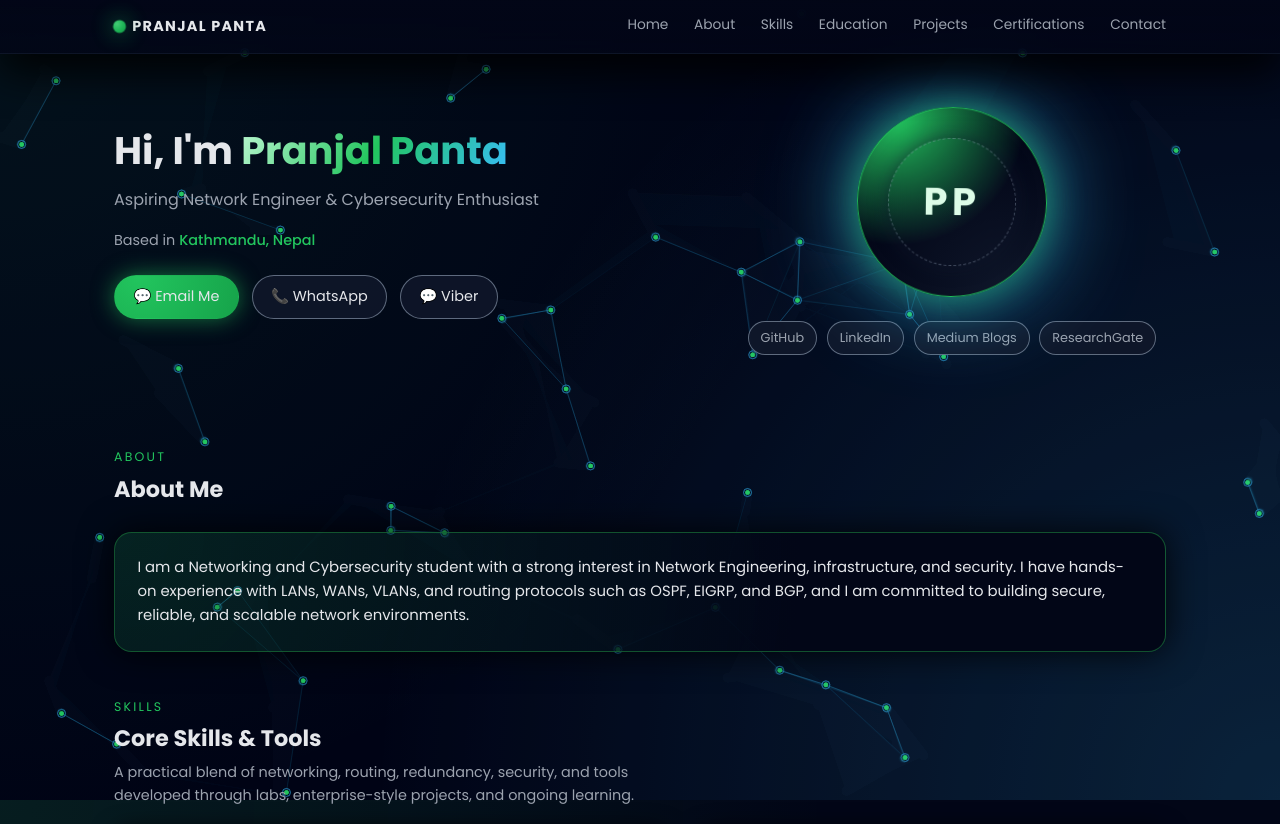
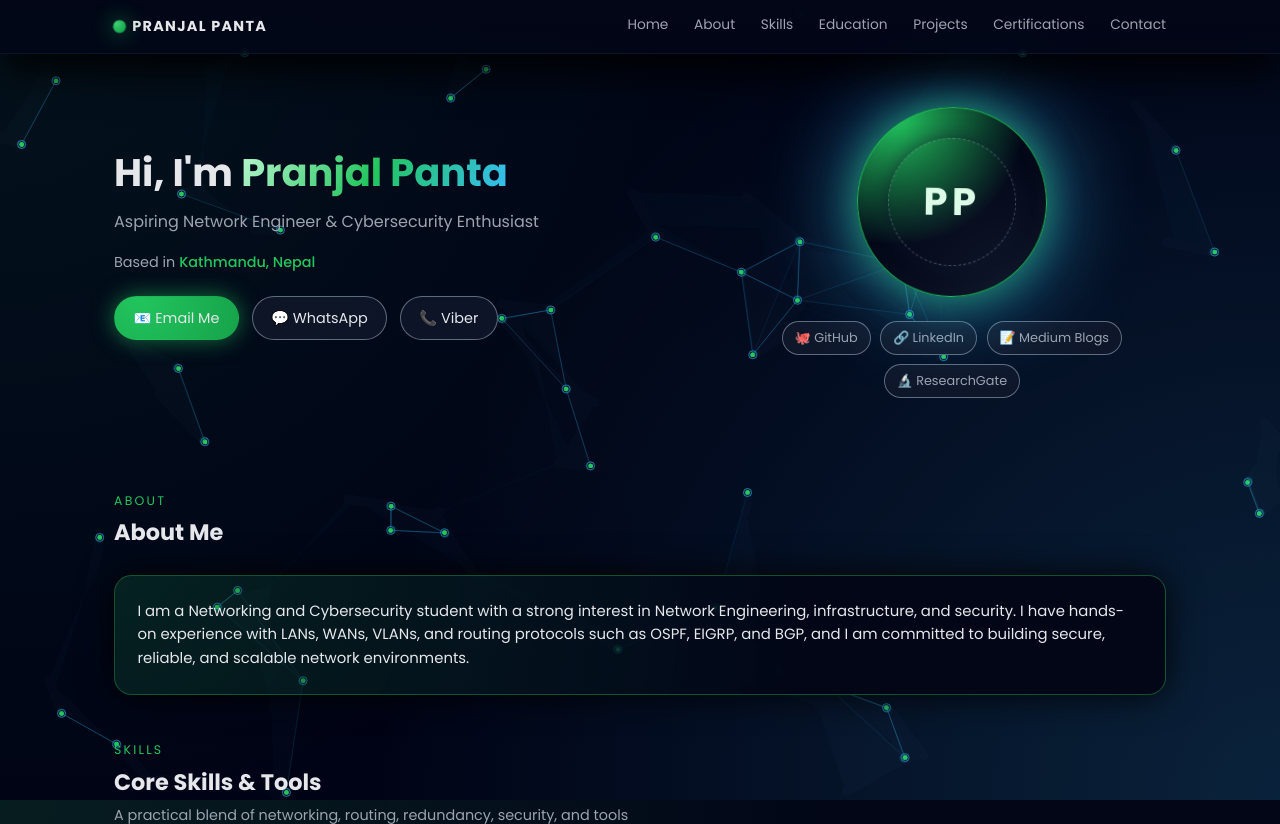
Before and after one commit to pranjalpantalazarus2-dot/Portfolio, a plain HTML site: page index.html in a window 1280 px wide. Shown: the top 824 px of the page. Drawn offline with Linux system fonts and the light colour scheme.

Commit message:
update portfolio
Updated footer and hero section with new content and formatting.

```diff
--- a/index.html
+++ b/index.html
@@ -435,6 +435,9 @@
       color: var(--muted);
       background: rgba(15,23,42,0.98);
       transition: all 0.15s ease;
+      display: inline-flex;
+      align-items: center;
+      gap: 0.3rem;
     }
 
     .chip:hover {
@@ -702,18 +705,6 @@
       letter-spacing: 0.02em;
     }
 
-    footer {
-      padding: 1rem 0 2.2rem;
-      font-size: 0.8rem;
-      color: #6b7280;
-      text-align: center;
-      margin-top: 0.8rem;
-    }
-
-    footer a {
-      color: var(--accent);
-    }
-
     /* Responsive */
     @media (max-width: 900px) {
       .hero {
@@ -777,31 +768,30 @@
   </header>
 
   <main id="main-content">
-    <!-- HERO -->
+    <!-- HERO - WITH TWO ROWS AS REQUESTED -->
     <section id="home">
       <div class="container hero">
         <div class="fade-up">
           <h1>Hi, I'm <span>Pranjal Panta</span></h1>
           <p class="hero-tagline">
-            Aspiring Network Engineer &amp; Cybersecurity Enthusiast
+            Aspiring Network Engineer & Cybersecurity Enthusiast
           </p>
           <p class="hero-location">
             Based in <span>Kathmandu, Nepal</span>
           </p>
 
+          <!-- ROW 1: Email Me, WhatsApp, Viber (as buttons) -->
           <div class="hero-actions">
             <a class="btn btn-primary" href="mailto:pranjalpantalazarus2@gmail.com">
-              💬 Email Me
+              📧 Email Me
             </a>
-            <a class="btn btn-ghost" href="tel:+9779861490158">
-              📞 WhatsApp
+            <a class="btn btn-ghost" href="https://wa.me/9779861490158" target="_blank">
+              💬 WhatsApp
             </a>
             <a class="btn btn-ghost" href="#" onclick="openViber(); return false;">
-              💬 Viber
+              📞 Viber
             </a>
           </div>
-
-          <!-- Hero summary removed as requested -->
         </div>
 
         <div class="hero-right fade-up delay-1">
@@ -809,11 +799,12 @@
             <div class="avatar-initials">PP</div>
           </div>
 
+          <!-- ROW 2: GitHub, LinkedIn, Medium, ResearchGate (as chips) -->
           <div class="social-row">
-            <a class="chip" href="https://github.com/pranjalpanta" target="_blank" rel="noopener">GitHub</a>
-            <a class="chip" href="https://www.linkedin.com/in/pranjal-p-49ab59293/" target="_blank" rel="noopener">LinkedIn</a>
-            <a class="chip" href="https://medium.com/@pranjalpanta2.0" target="_blank" rel="noopener">Medium Blogs</a>
-            <a class="chip" href="https://www.researchgate.net/profile/Pranjal-Panta?ev=hdr_xprf" target="_blank" rel="noopener">ResearchGate</a>
+            <a class="chip" href="https://github.com/pranjalpanta" target="_blank">🐙 GitHub</a>
+            <a class="chip" href="https://www.linkedin.com/in/pranjal-p-49ab59293/" target="_blank">🔗 LinkedIn</a>
+            <a class="chip" href="https://medium.com/@pranjalpanta2.0" target="_blank">📝 Medium Blogs</a>
+            <a class="chip" href="https://www.researchgate.net/profile/Pranjal-Panta" target="_blank">🔬 ResearchGate</a>
           </div>
         </div>
       </div>
@@ -1123,20 +1114,16 @@
     </section>
   </main>
 
-  <!-- CTA + FOOTER -->
+  <!-- CTA + FOOTER (Copyright removed) -->
   <div class="container">
     <p class="cta-line">
       ⚡ Thanks for visiting – let's connect and build secure networks together ⚡
     </p>
   </div>
 
-  <footer>
-    © <span id="year"></span> Pranjal Panta.
-  </footer>
-
   <script>
-    // Set current year
-    document.getElementById("year").textContent = new Date().getFullYear();
+    // Set current year (not used anymore but kept for any future needs)
+    // document.getElementById("year").textContent = new Date().getFullYear();
 
     // Loader logic: show ONLY loader first, then reveal page
     window.addEventListener("load", function () {
```
